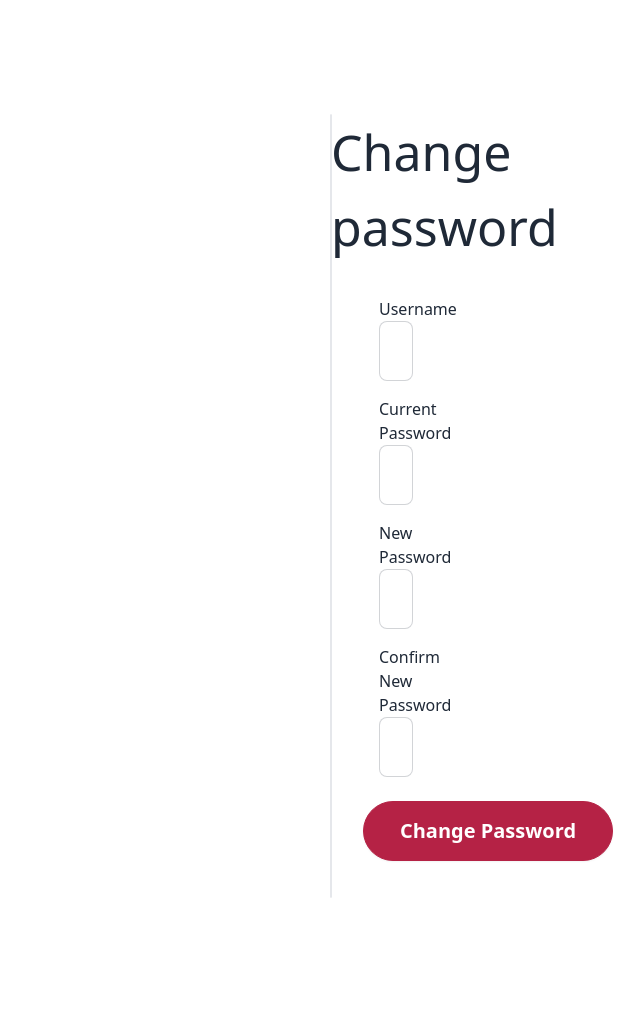
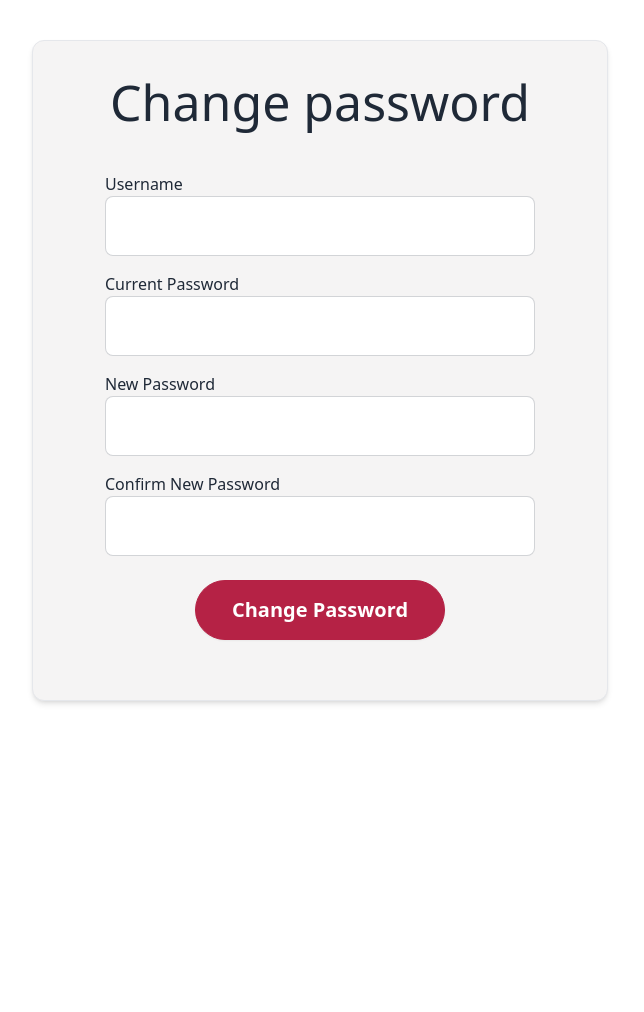
Before and after one commit to oattao123/api, a Flask app: page /change_password in a window 1280 px wide. Shown: the whole page, without its empty margins (320-964 px from the left). After the commit the page ends 704 px from the top, so only its background shows below. Run offline with Flask 3, Linux system fonts and the light colour scheme; some libraries are stand-ins or nearby versions.

Commit message:
exit size

```diff
--- a/templates/change_password.html
+++ b/templates/change_password.html
@@ -14,7 +14,7 @@
     <div class="">
         <div class="">
             <div class="">
-                <div class="border xl:mx-[650px] lg:mx-[350px] my-[114px] bg-[#f5f4f4] rounded-xl shadow-md sm:mx-[100px] md:mx-[300px]">
+                <div class="border mx-auto my-10 bg-[#f5f4f4] rounded-xl shadow-md max-w-xl p-6">
                     <div class="text-center">
                         <h1 class="text-[50px]">
                             Change password
--- a/templates/index.html
+++ b/templates/index.html
@@ -77,7 +77,7 @@
     <div class="">
         <div class="">
             <div class=" ">
-                <div class="border xl:mx-[650px] lg:mx-[350px] my-[114px] bg-[#f5f4f4] rounded-xl shadow-md sm:mx-[100px] md:mx-[300px]">
+                <div class="border mx-auto my-10 bg-[#f5f4f4] rounded-xl shadow-md max-w-md p-6">
                     <div class="text-center text-[50px]">Login</div>
                     <div class="">
 
--- a/templates/sign_in.html
+++ b/templates/sign_in.html
@@ -75,7 +75,7 @@
   </div>
 <div class="">
 
-            <div class="border mx-[650px] my-[114px] bg-[#f5f4f4] rounded-xl shadow-md ">
+            <div class="border mx-auto my-10 bg-[#f5f4f4] rounded-xl shadow-md max-w-xl p-6">
                 <div class="text-center text-[50px] p-[15px]">Sign Up</div>
                 <div class="">
                     <form class="flex flex-col gap-4" action="/sign_in" method="post">
```
